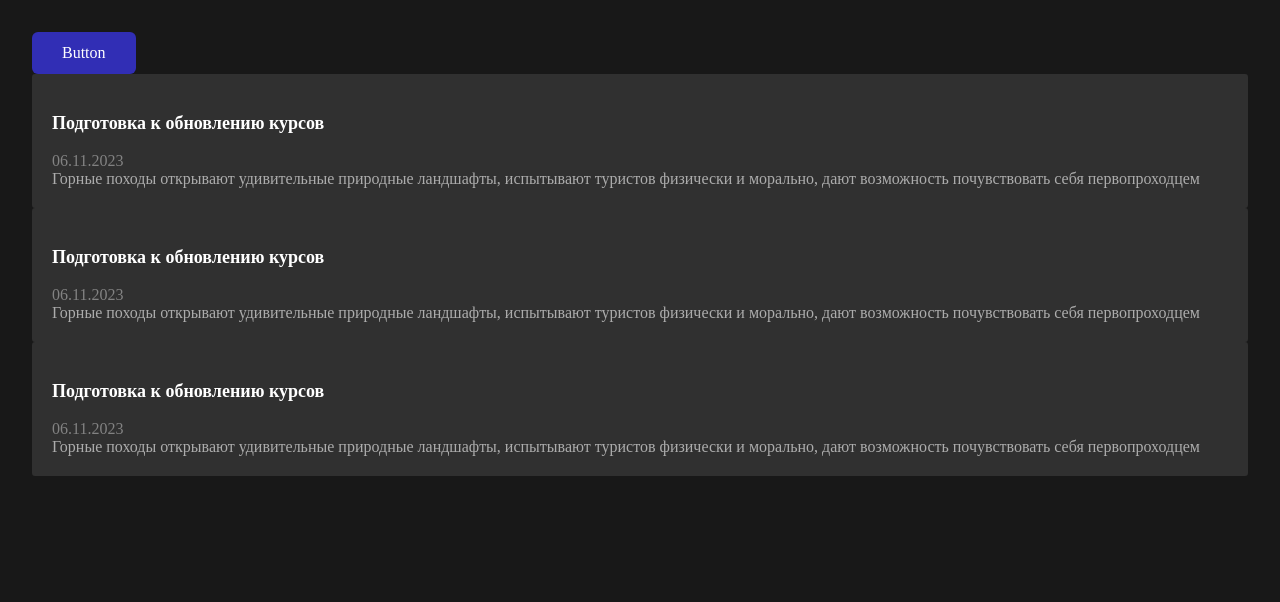
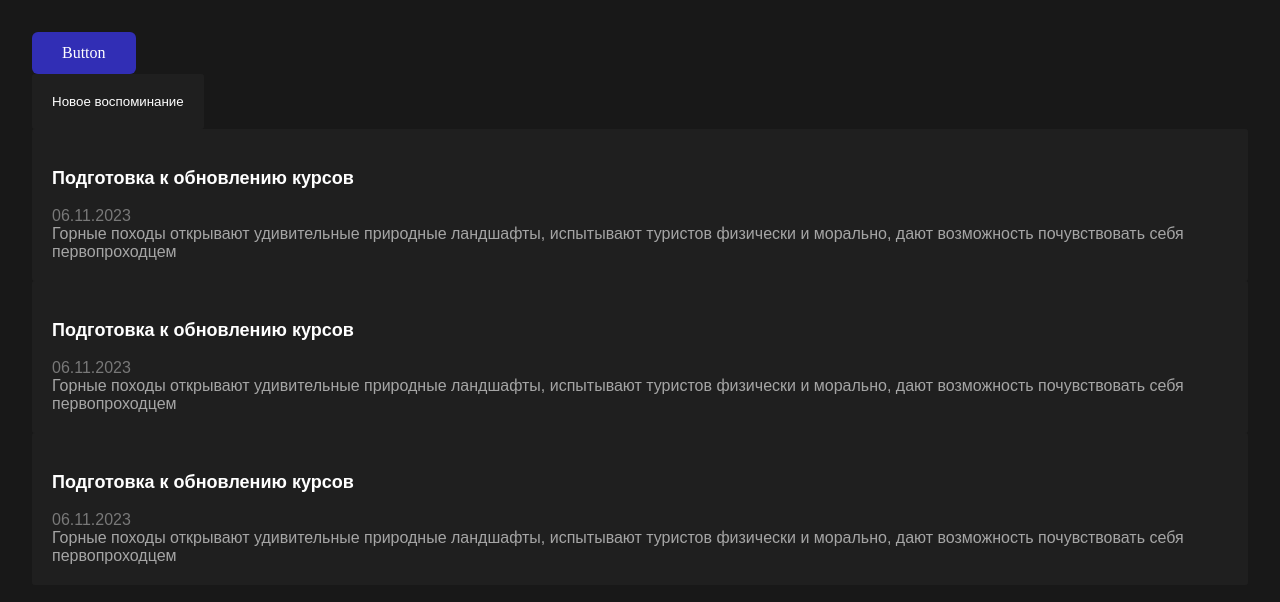
Before and after one commit to vitaliygalata1986/react-notes, a React (Vite) app: page / in a window 1280 px wide. Shown: the top 602 px of the page. Built offline with nearby package versions, Linux system fonts and the light colour scheme.

Commit message:
komposition component

```diff
--- a/src/App.jsx
+++ b/src/App.jsx
@@ -2,6 +2,7 @@ import './App.css';
 import React from 'react';
 import Button from './components/Button/Button';
 import JournalItem from './components/Button/JournalItem/JournalItem';
+import CardButton from './components/CardButton/CardButton';
 
 function App() {
   const data = [
@@ -25,12 +26,14 @@ function App() {
   return (
     <>
       <Button />
+      <CardButton>Новое воспоминание</CardButton>
       {data.map((item, index) => (
-        <JournalItem key={index} {...item} />
+        <CardButton>
+          <JournalItem key={index} {...item} />
+        </CardButton>
       ))}
     </>
   );
-  // return React.createElement('div', {}, 'Проект');
 }
 
 export default App;
--- a/src/components/Button/JournalItem/JournalItem.css
+++ b/src/components/Button/JournalItem/JournalItem.css
@@ -1,6 +1,6 @@
 .journal-item {
   border-radius: 3px;
-  background: rgba(255, 255, 255, 0.1);
+  background: rgba(255, 255, 255, 0.03);
   padding: 20px;
 }
 
--- a/src/components/Button/JournalItem/JournalItem.jsx
+++ b/src/components/Button/JournalItem/JournalItem.jsx
@@ -3,13 +3,13 @@ import './JournalItem.css';
 function JournalItem({ title, date, text }) {
   const formatedDate = new Intl.DateTimeFormat('uk-UA').format(date);
   return (
-    <div className="journal-item">
+    <>
       <h2 className="journal-item__header">{title}</h2>
       <div className="journal-item__body">
         <div className="journal-item__date">{formatedDate}</div>
         <div className="journal-item__text">{text}</div>
       </div>
-    </div>
+    </>
   );
 }
 
--- /dev/null
+++ b/src/components/CardButton/CardButton.css
@@ -0,0 +1,14 @@
+.card-button {
+  display: block;
+  border-radius: 3px;
+  background: rgba(255, 255, 255, 0.03);
+  padding: 20px;
+  border: none;
+  color: #fff;
+  cursor: pointer;
+  text-align: start;
+}
+
+.card-button:hover {
+  background: rgba(255, 255, 255, 0.1);
+}
--- /dev/null
+++ b/src/components/CardButton/CardButton.jsx
@@ -0,0 +1,7 @@
+import './CardButton.css';
+
+function CardButton({ children }) {
+  return <button className="card-button">{children}</button>;
+}
+
+export default CardButton;
```
Also changed, not shown: .eslintrc.cjs.
